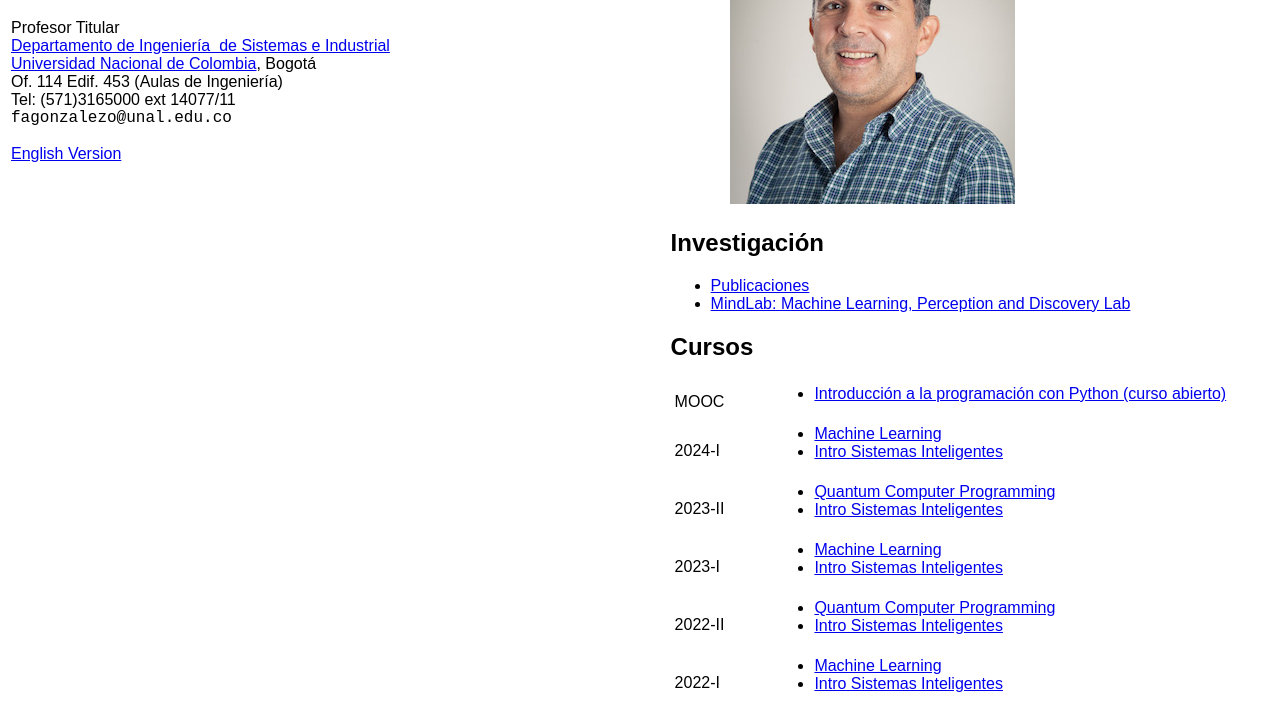
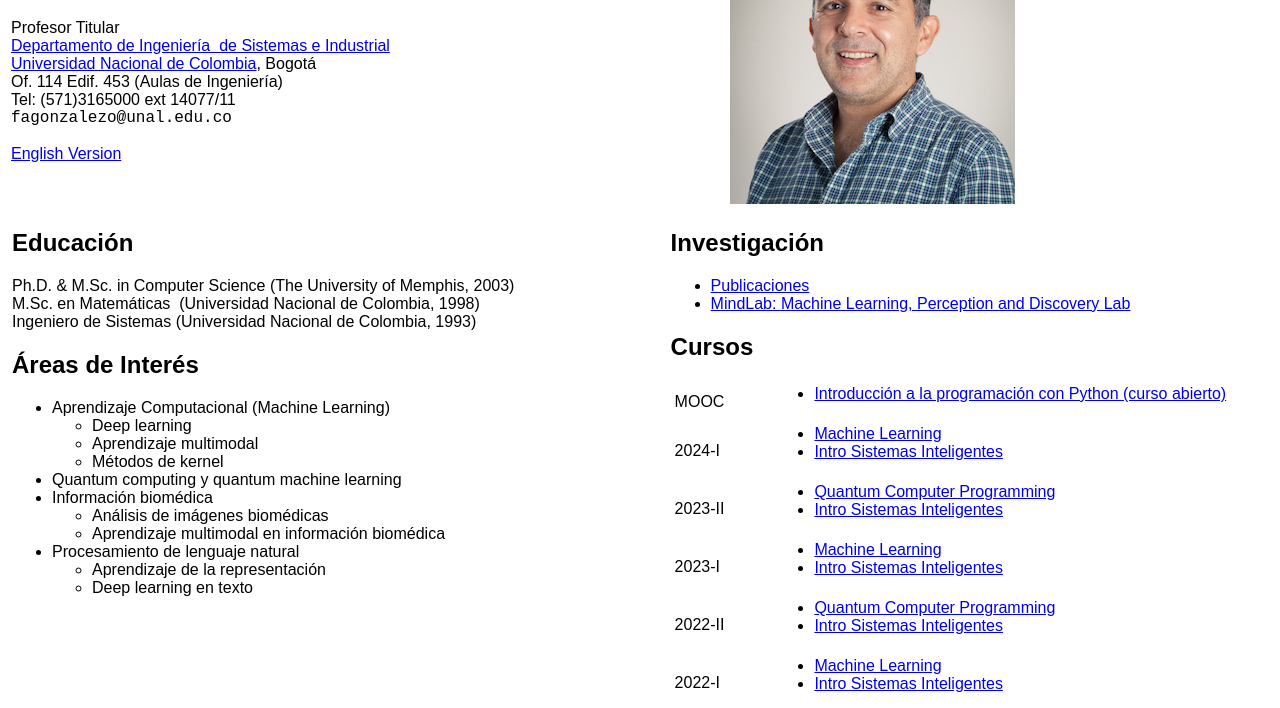
Before and after one commit to fagonzalezo/fagonzalezo.github.io, a plain HTML site: page index.html in a window 1280 px wide. Shown: the part 92-800 px from the top of the page. Drawn offline with Linux system fonts and the light colour scheme.

Commit message:
style: update vertical alignment in index.html

```diff
--- a/index.html
+++ b/index.html
@@ -43,7 +43,7 @@
       border="0">
       <tbody>
         <tr>
-          <td style="vertical-align: middle;">
+          <td style="vertical-align: top;">
             <h2>Educación</h2>
             Ph.D. &amp; M.Sc. in Computer Science (The University of Memphis,
             2003) <br>
```
